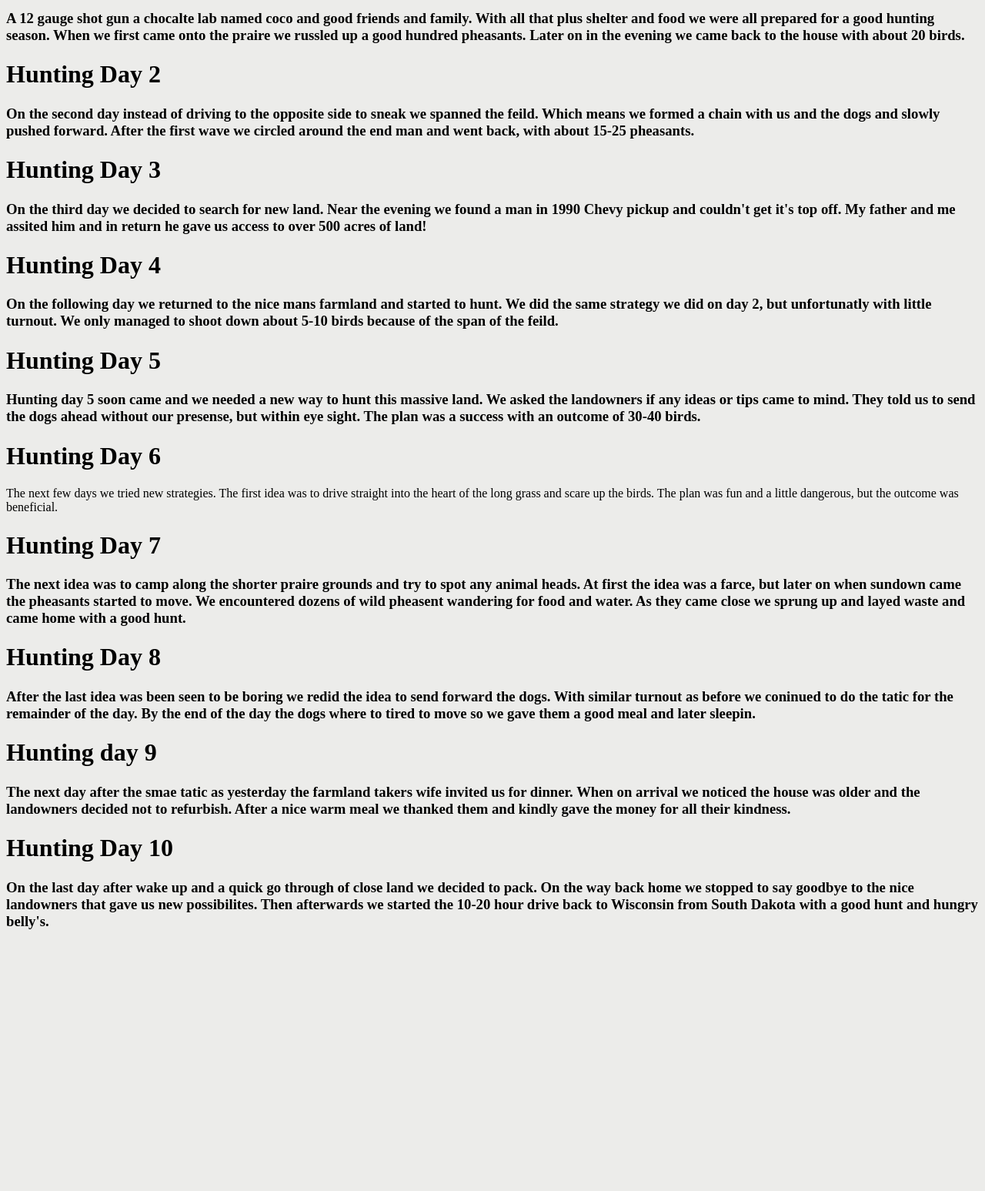
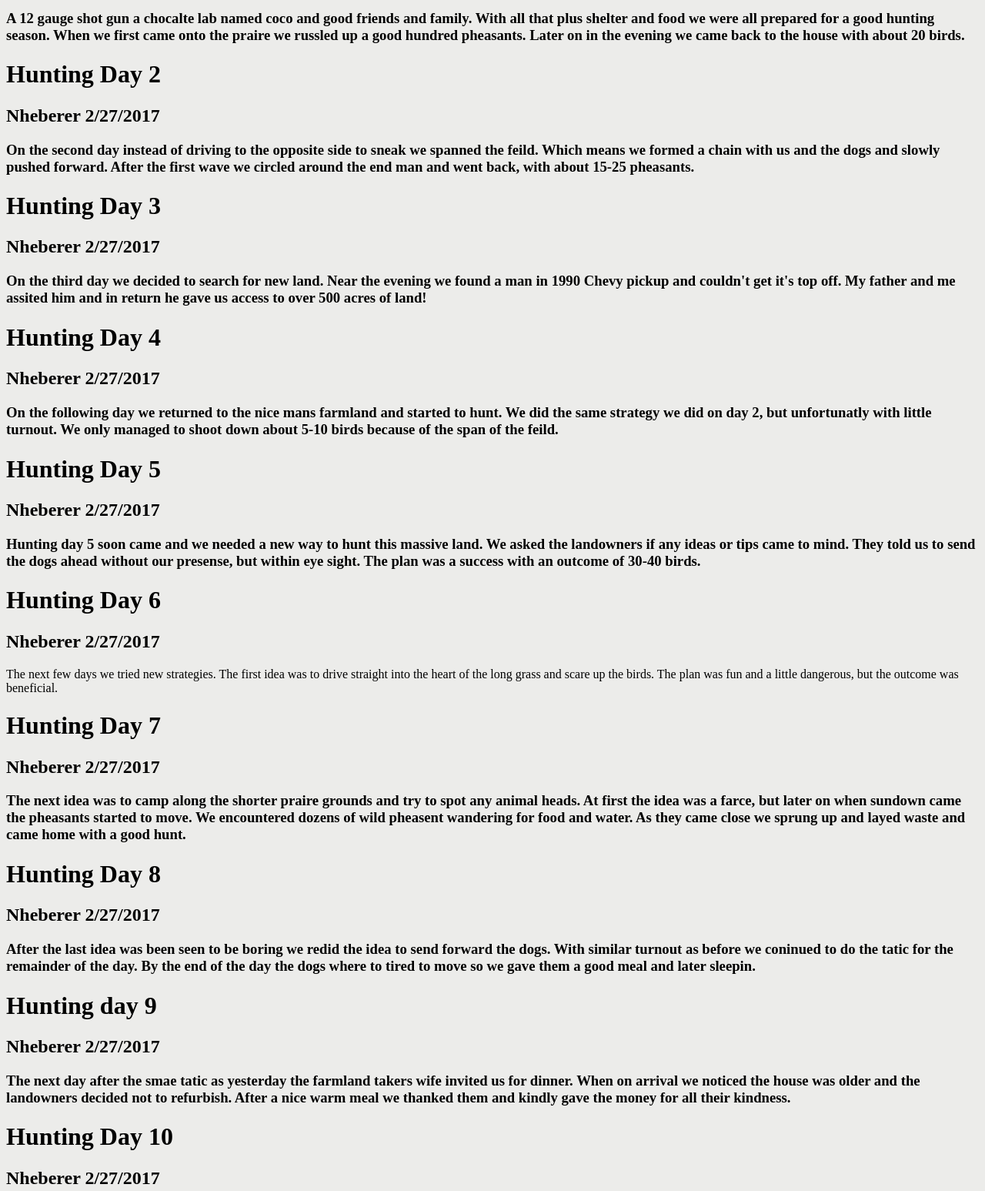
Before and after one commit to nheberer/aboutme, a plain HTML site: page blog.html in a window 1280 px wide. Shown: the part 140-1687 px from the top of the page at 77% size. Before the commit the page ends 1366 px from the top, so only its background shows below. Drawn offline with Linux system fonts and the light colour scheme.

Commit message:
(date and name)

```diff
--- a/blog.html
+++ b/blog.html
@@ -10,26 +10,35 @@
 <h3> A 12 gauge shot gun a chocalte lab named coco and good friends and family. With all that plus shelter and food we were all prepared for a good hunting season.
 When we first came onto the praire we russled up a good hundred pheasants. Later on in the evening we came back to the house with about 20 birds.</h3>
 <h1> Hunting Day 2</h1>
+<h2>Nheberer 2/27/2017</h2>
 <h3>On the second day instead of driving to the opposite side to sneak we spanned the feild. Which means we formed a chain with us and the dogs and slowly pushed forward.
 After the first wave we circled around the end man and went back, with about 15-25 pheasants.</h3>
 <h1>Hunting Day 3</h1>
+<h2> Nheberer 2/27/2017</h2>
  <h3>On the third day we decided to search for new land. Near the evening we found a man in 1990 Chevy pickup and couldn't get it's top off.
  My father and me assited him and in return he gave us access to over 500 acres of land!</h3>
  <h1>Hunting Day 4</h1>
+ <h2>Nheberer 2/27/2017</h2>
  <h3>On the following day we returned to the nice mans farmland and started to hunt. We did the same strategy we did on day 2, but unfortunatly with little turnout.
  We only managed to shoot down about 5-10 birds because of the span of the feild.</h3>
  <h1>Hunting Day 5</h1>
+ <h2> Nheberer 2/27/2017</h2>
  <h3>Hunting day 5 soon came and we needed a new way to hunt this massive land. We asked the landowners if any ideas or tips came to mind. They told us to send the dogs ahead without our presense, but within eye sight. The plan was a success with an outcome of 30-40 birds. </h3>
  <h1>Hunting Day 6</h1>
+ <h2> Nheberer 2/27/2017</h2>
  The next few days we tried new strategies. The first idea was to drive straight into the heart of the long grass and scare up the birds. The plan was fun and a little dangerous, but the outcome was beneficial.
  <h1>Hunting Day 7</h1>
+ <h2> Nheberer 2/27/2017 </h2>
  <h3>The next idea was to camp along the shorter praire grounds and try to spot any animal heads. At first the idea was a farce, but later on when sundown came the pheasants started to move. We encountered dozens of wild pheasent wandering for food and water. As they came close we sprung up and layed waste and came home with a good hunt. </h3>
  <h1>Hunting Day 8</h1>
+ <h2> Nheberer 2/27/2017</h2>
  <h3>After the last idea was been seen to be boring we redid the idea to send forward the dogs. With similar turnout as before we coninued to do the tatic for the remainder of the day.
  By the end of the day the dogs where to tired to move so we gave them a good meal and later sleepin.</h3>
  <h1>Hunting day 9</h1>
+ <h2>Nheberer 2/27/2017</h2>
  <h3>The next day after the smae tatic as yesterday the farmland takers wife invited us for dinner. When on arrival we noticed the house was older and the landowners decided not to refurbish. After a nice warm meal we thanked them and kindly gave the money for all their kindness.</h3>
  <h1>Hunting Day 10</h1>
+ <h2>Nheberer 2/27/2017</h2>
  <h3> On the last day after wake up and a quick go through of close land we decided to pack. On the way back home we stopped to say goodbye to the nice landowners that gave us new possibilites. Then afterwards we started the 10-20 hour drive back to Wisconsin from South Dakota with a good hunt and hungry belly's.
  </body>
  </html>
```
